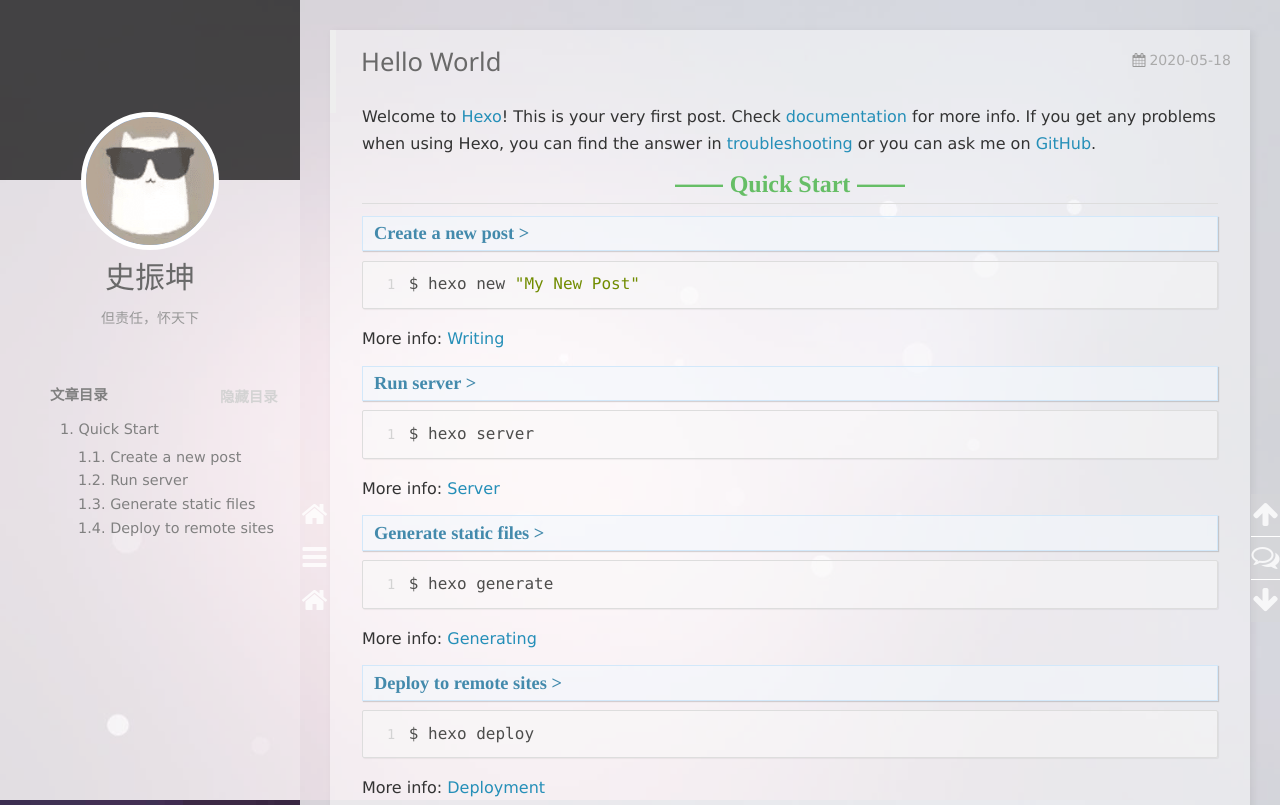
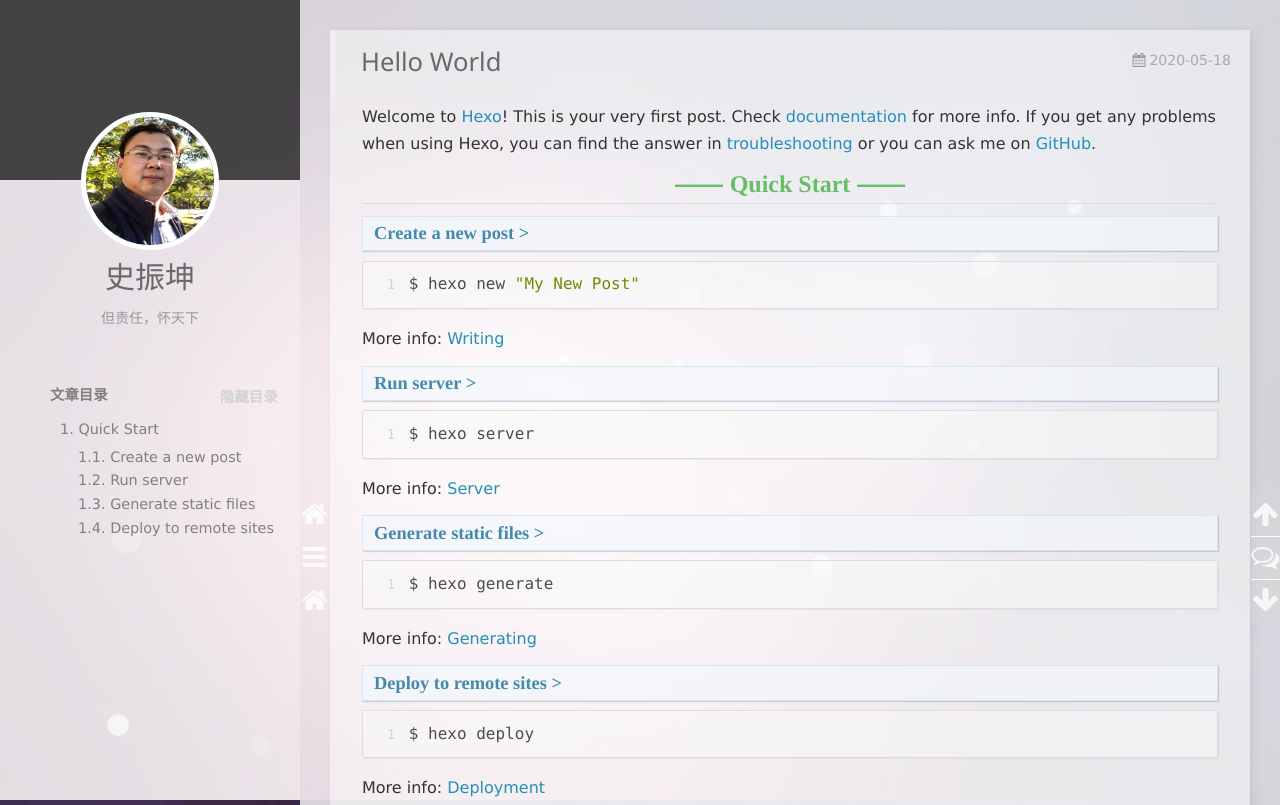
Before and after one commit to kingstdio/kingstdio.github.io, a plain HTML site: page 2020/05/18/hello-world/index.html in a window 1280 px wide. Shown: the top 805 px of the page. Drawn offline with nearby package versions, Linux system fonts and the light colour scheme; some packages are replaced by stand-ins of ours; a script that the page names is missing.

Commit message:
Site updated: 2020-05-18 18:40:27

```diff
--- a/2020/05/18/hello-world/index.html
+++ b/2020/05/18/hello-world/index.html
@@ -100,7 +100,7 @@
 <div class="intrude-less">
     <header id="header" class="inner">
         <a href="/" class="profilepic">
-            <img src="/img/avatar.png" class="animated zoomIn">
+            <img src="/img/photo.png" class="animated zoomIn">
         </a>
         <hgroup>
           <h1 class="header-author"><a href="/">史振坤</a></h1>
@@ -227,7 +227,7 @@
     <div class="intrude-less">
         <header id="header" class="inner">
             <a href="/" class="profilepic">
-                <img src="/img/avatar.png" class="animated zoomIn">
+                <img src="/img/photo.png" class="animated zoomIn">
             </a>
             <hgroup>
               <h1 class="header-author"><a href="/" title="回到主页">史振坤</a></h1>
```
Also changed, not shown: about/index.html (+2 -2 lines), archives/2020/05/index.html (+2 -2 lines), archives/2020/index.html (+2 -2 lines), archives/index.html (+2 -2 lines), index.html (+2 -2 lines), tags/index.html (+2 -2 lines), img/photo.png (added).
